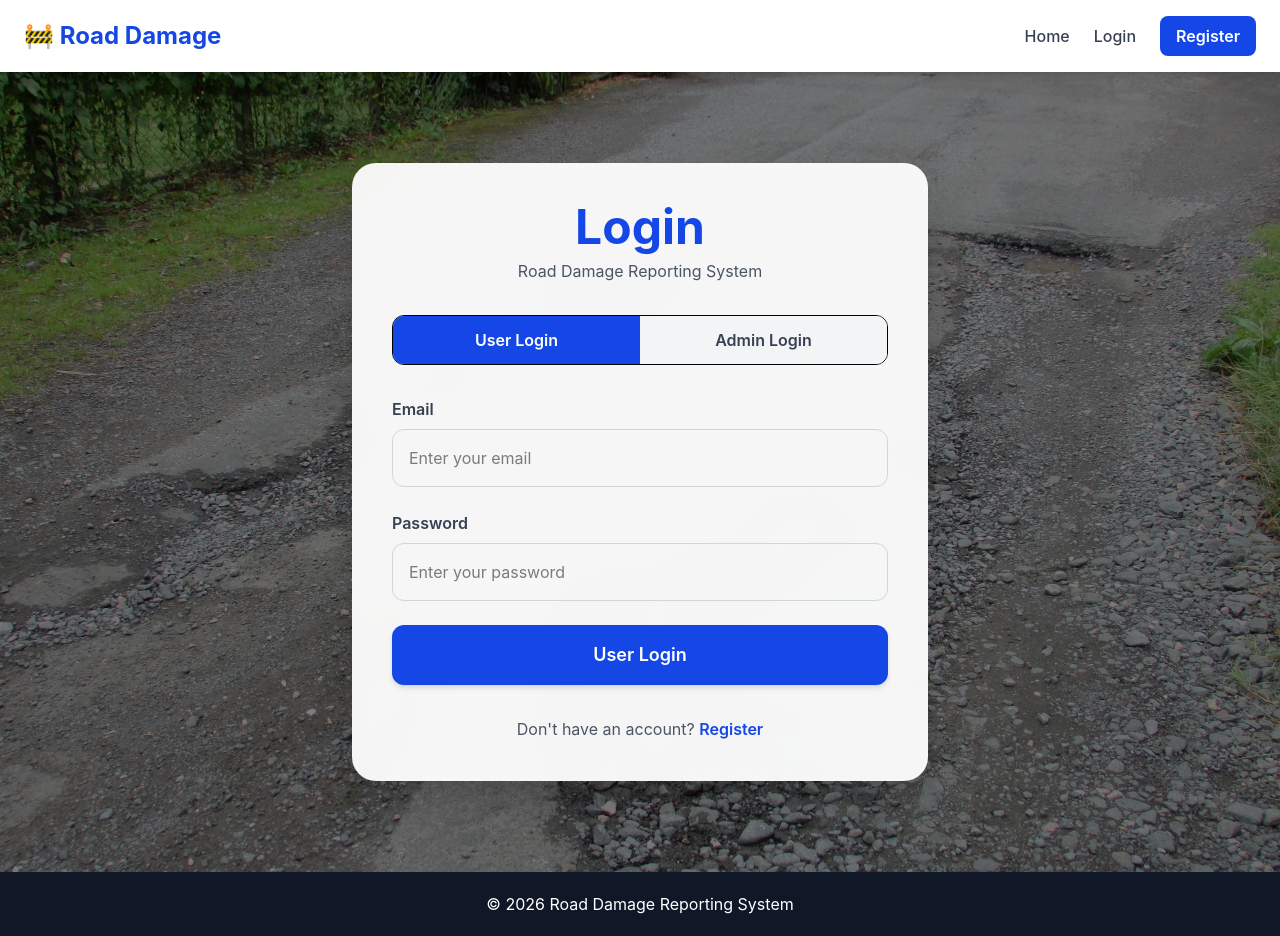
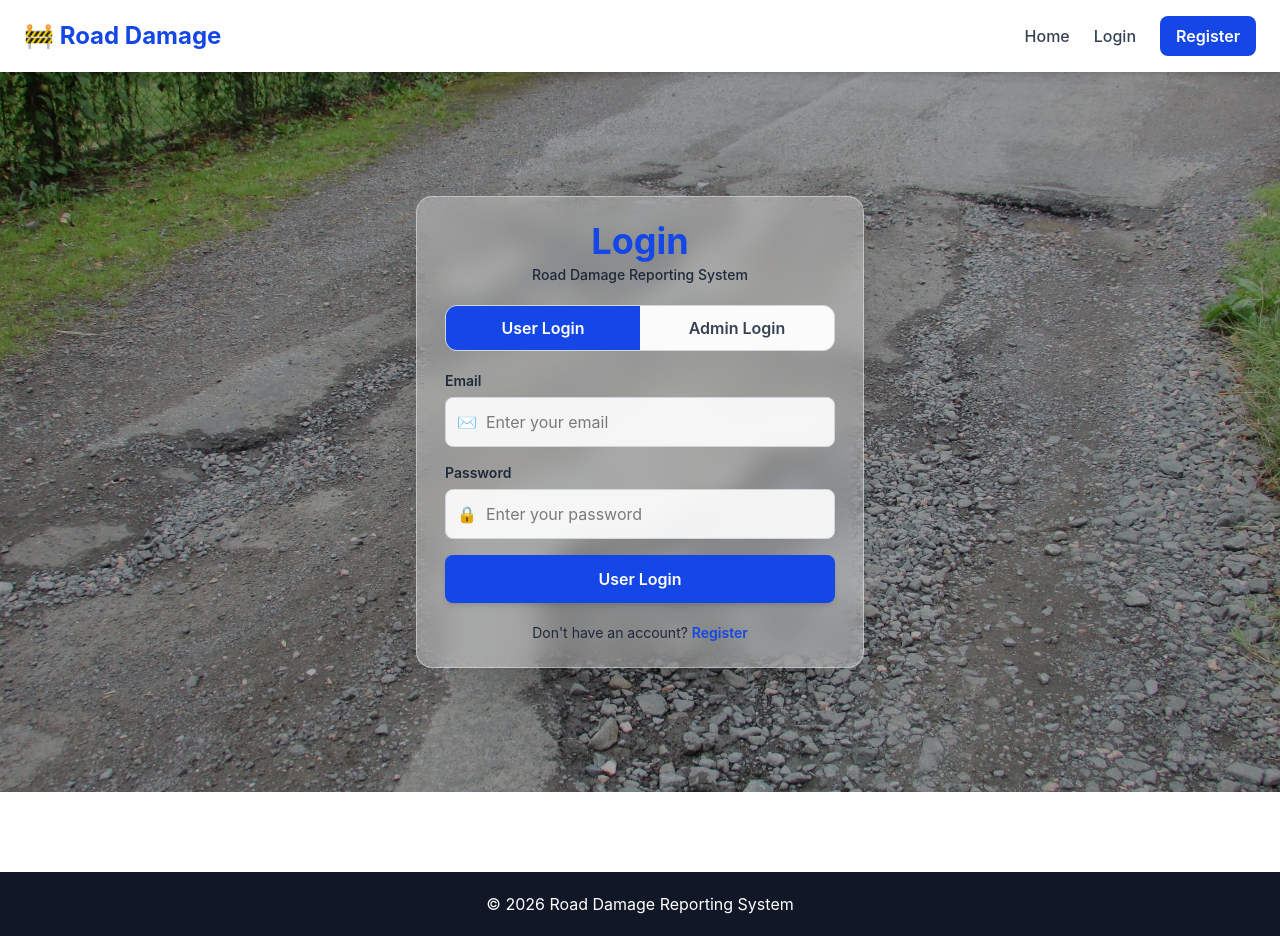
Before and after one commit to manishgavas05-blip/road-damage-reporting, a React (Vite) app in the folder client/: page /login in a window 1280 px wide. Built offline with nearby package versions, Linux system fonts and the light colour scheme.

Commit message:
Update UI pages

```diff
--- a/client/src/pages/Login.jsx
+++ b/client/src/pages/Login.jsx
@@ -51,10 +51,8 @@ function Login() {
 
       // Redirect based on role
       if (user.role === "admin") {
-        // Admin → Admin Dashboard
         navigate("/admin");
       } else {
-        // User → Home Page
         navigate("/");
       }
     } catch (error) {
@@ -66,37 +64,39 @@ function Login() {
 
   return (
     <section
-      className="min-h-screen flex items-center justify-center bg-cover bg-center relative px-4 py-10"
+      className="min-h-[calc(100vh-80px)] flex items-center justify-center bg-cover bg-center bg-no-repeat relative px-4 py-8"
       style={{
         backgroundImage: `url(${roadBg})`,
       }}
     >
-      {/* Dark Overlay */}
-      <div className="absolute inset-0 bg-black/50"></div>
+      {/* Dark overlay */}
+      <div className="absolute inset-0 bg-black/35"></div>
 
       {/* Login Card */}
-      <div className="relative w-full max-w-xl bg-white/95 backdrop-blur-md rounded-3xl shadow-2xl p-10">
+      <div className="relative z-10 w-full max-w-md bg-white/30 backdrop-blur-md border border-white/40 rounded-2xl shadow-2xl px-7 py-6">
 
         {/* Heading */}
-        <h1 className="text-5xl font-bold text-center text-blue-700 mb-2">
+        <div className="text-center mb-5">
+          <h1 className="text-4xl font-bold text-blue-700">
             Login
           </h1>
 
-        <p className="text-center text-gray-600 mb-8">
+          <p className="text-gray-800 mt-1 text-sm font-medium">
             Road Damage Reporting System
           </p>
+        </div>
 
         {/* User/Admin Tabs */}
-        <div className="flex mb-8 border rounded-xl overflow-hidden">
+        <div className="flex mb-5 border border-gray-300 rounded-xl overflow-hidden bg-white/80">
 
           {/* User Login */}
           <button
             type="button"
             onClick={() => setLoginType("user")}
-            className={`w-1/2 py-3 font-semibold transition ${
+            className={`w-1/2 py-2.5 font-semibold transition ${
               loginType === "user"
                 ? "bg-blue-700 text-white"
-                : "bg-gray-100 text-gray-700 hover:bg-gray-200"
+                : "bg-white/80 text-gray-700 hover:bg-gray-100"
             }`}
           >
             User Login
@@ -106,25 +106,29 @@ function Login() {
           <button
             type="button"
             onClick={() => setLoginType("admin")}
-            className={`w-1/2 py-3 font-semibold transition ${
+            className={`w-1/2 py-2.5 font-semibold transition ${
               loginType === "admin"
                 ? "bg-blue-700 text-white"
-                : "bg-gray-100 text-gray-700 hover:bg-gray-200"
+                : "bg-white/80 text-gray-700 hover:bg-gray-100"
             }`}
           >
             Admin Login
           </button>
-
         </div>
 
         {/* Login Form */}
-        <form onSubmit={handleSubmit} className="space-y-6">
+        <form onSubmit={handleSubmit} className="space-y-4">
 
           {/* Email */}
           <div>
-            <label className="block mb-2 font-semibold text-gray-700">
+            <label className="block mb-1.5 font-semibold text-gray-800 text-sm">
               Email
             </label>
+
+            <div className="relative">
+              <span className="absolute left-3 top-1/2 -translate-y-1/2 text-gray-500">
+                ✉
+              </span>
 
               <input
                 type="email"
@@ -132,16 +136,22 @@ function Login() {
                 placeholder="Enter your email"
                 value={formData.email}
                 onChange={handleChange}
-              className="w-full border border-gray-300 rounded-xl p-4 focus:outline-none focus:ring-2 focus:ring-blue-500 focus:border-blue-500"
+                className="w-full border border-gray-300 bg-white/90 rounded-lg py-3 pl-10 pr-3 focus:outline-none focus:ring-2 focus:ring-blue-500 focus:border-blue-500"
                 required
               />
+            </div>
           </div>
 
           {/* Password */}
           <div>
-            <label className="block mb-2 font-semibold text-gray-700">
+            <label className="block mb-1.5 font-semibold text-gray-800 text-sm">
               Password
             </label>
+
+            <div className="relative">
+              <span className="absolute left-3 top-1/2 -translate-y-1/2 text-gray-500">
+                🔒
+              </span>
 
               <input
                 type="password"
@@ -149,15 +159,16 @@ function Login() {
                 placeholder="Enter your password"
                 value={formData.password}
                 onChange={handleChange}
-              className="w-full border border-gray-300 rounded-xl p-4 focus:outline-none focus:ring-2 focus:ring-blue-500 focus:border-blue-500"
+                className="w-full border border-gray-300 bg-white/90 rounded-lg py-3 pl-10 pr-3 focus:outline-none focus:ring-2 focus:ring-blue-500 focus:border-blue-500"
                 required
               />
+            </div>
           </div>
 
           {/* Submit Button */}
           <button
             type="submit"
-            className="w-full bg-blue-700 hover:bg-blue-800 text-white py-4 rounded-xl font-semibold text-lg transition shadow-md"
+            className="w-full bg-blue-700 hover:bg-blue-800 text-white py-3 rounded-lg font-semibold transition shadow-md"
           >
             {loginType === "admin"
               ? "Admin Login"
@@ -167,7 +178,7 @@ function Login() {
         </form>
 
         {/* Register Link */}
-        <p className="text-center mt-8 text-gray-600">
+        <p className="text-center mt-5 text-gray-800 text-sm">
           Don't have an account?{" "}
 
           <Link
```
Lines whose indentation alone changed are shown as unchanged.
